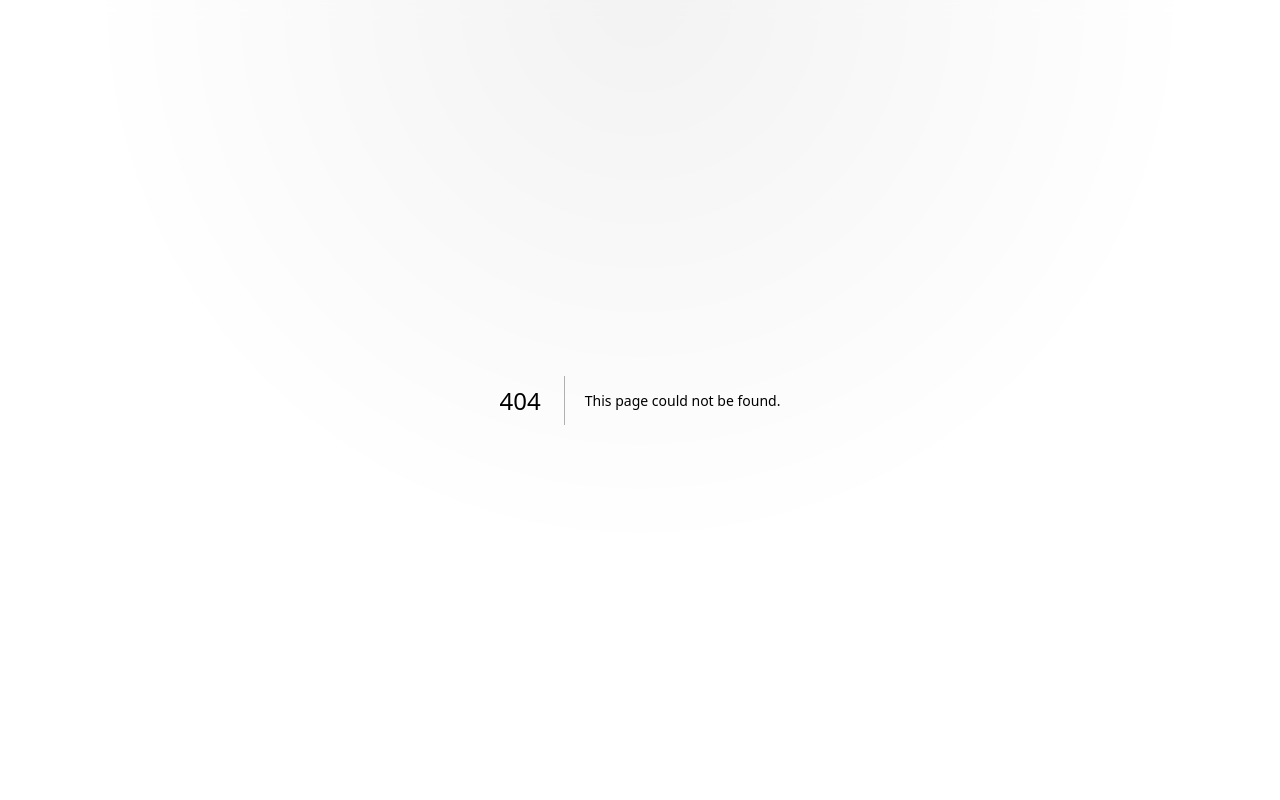
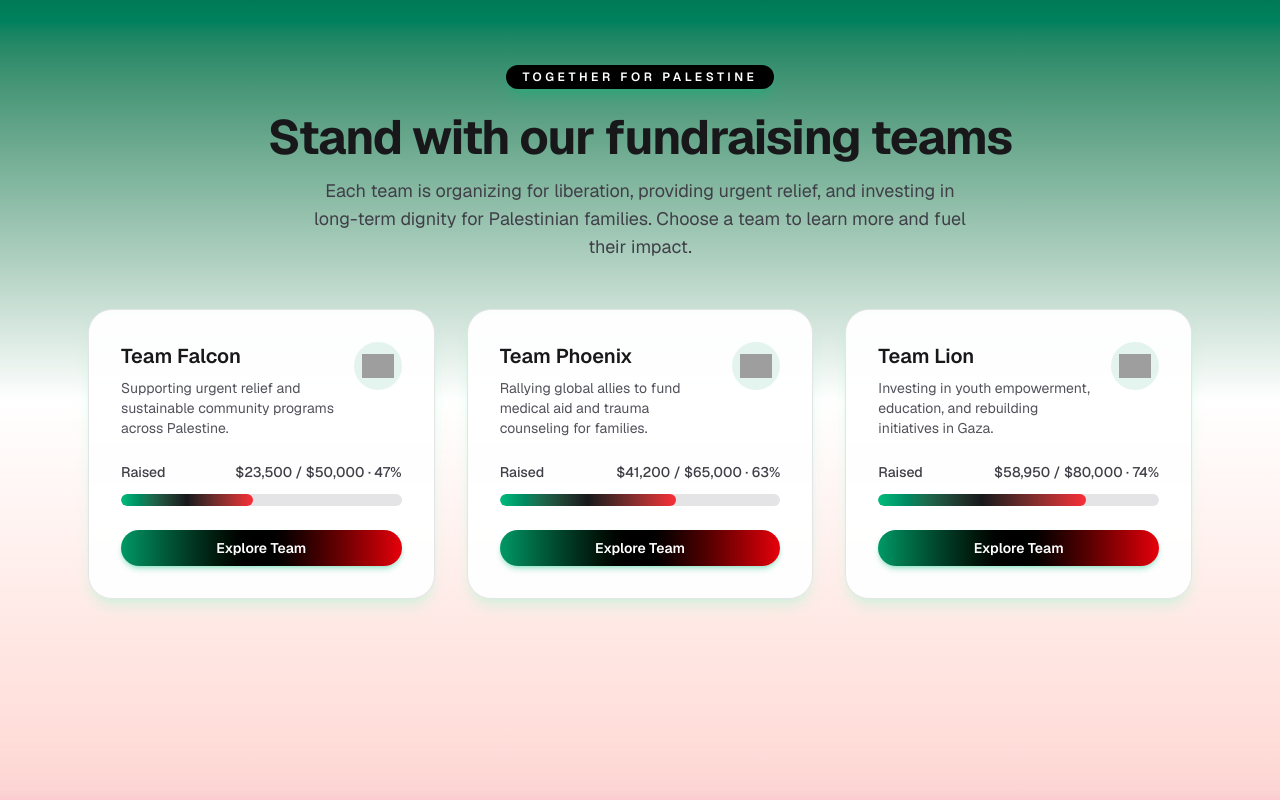
Before and after one commit to hunaidkhan/msa-pw-fundraiser-2025, a Next.js app: page /teams in a window 1280 px wide. Before the commit this address had no page. Built offline with nearby package versions, Linux system fonts and the light colour scheme; grey boxes are pictures that could not be loaded.

Commit message:
Add Palestine-themed teams section

```diff
--- /dev/null
+++ b/app/components/TeamCard.tsx
@@ -0,0 +1,53 @@
+import Image from "next/image";
+import Link from "next/link";
+import type { Team } from "@/config/teams";
+
+type TeamCardProps = {
+  team: Team;
+};
+
+export const TeamCard = ({ team }: TeamCardProps) => {
+  const goal = team.fundraisingGoal ?? 0;
+  const raised = team.fundraisingRaised ?? 0;
+  const progress = goal > 0 ? Math.min(100, Math.round((raised / goal) * 100)) : 0;
+
+  return (
+    <article className="flex flex-col gap-6 rounded-3xl border border-zinc-200 bg-white/95 p-8 shadow-lg shadow-emerald-200/40 transition hover:-translate-y-1 hover:shadow-xl dark:border-zinc-800 dark:bg-zinc-900/90">
+      <div className="flex items-start justify-between gap-4">
+        <div>
+          <h3 className="text-xl font-semibold text-zinc-900 dark:text-white">{team.name}</h3>
+          {team.description ? (
+            <p className="mt-2 text-sm text-zinc-600 dark:text-zinc-300">{team.description}</p>
+          ) : null}
+        </div>
+        {team.logoUrl ? (
+          <span className="relative inline-flex h-12 w-12 shrink-0 items-center justify-center overflow-hidden rounded-full bg-emerald-600/10">
+            <Image src={team.logoUrl} alt="" width={48} height={48} className="h-8 w-8 object-contain" />
+          </span>
+        ) : null}
+      </div>
+
+      <div className="space-y-3">
+        <div className="flex items-center justify-between text-sm font-medium text-zinc-700 dark:text-zinc-200">
+          <span>Raised</span>
+          <span>
+            ${raised.toLocaleString()} / ${goal.toLocaleString()} · {progress}%
+          </span>
+        </div>
+        <div className="h-3 overflow-hidden rounded-full bg-zinc-200 dark:bg-zinc-800">
+          <div
+            className="h-full rounded-full bg-gradient-to-r from-emerald-500 via-zinc-900 to-red-500"
+            style={{ width: `${progress}%` }}
+          />
+        </div>
+      </div>
+
+      <Link
+        href={`/teams/${team.slug}`}
+        className="inline-flex items-center justify-center rounded-full bg-gradient-to-r from-emerald-600 via-black to-red-600 px-6 py-2 text-sm font-semibold text-white shadow-md shadow-emerald-500/30 transition hover:brightness-110 focus-visible:outline focus-visible:outline-2 focus-visible:outline-offset-2 focus-visible:outline-emerald-500"
+      >
+        Explore Team
+      </Link>
+    </article>
+  );
+};
--- /dev/null
+++ b/app/teams/[slug]/page.tsx
@@ -0,0 +1,116 @@
+import Link from "next/link";
+import type { Metadata } from "next";
+import { notFound } from "next/navigation";
+import { getAllTeams, getTeamBySlug } from "@/config/teams";
+
+// To switch to root-level slugs (e.g., /team-falcon), move this file to app/[slug]/page.tsx and update links accordingly.
+
+type TeamPageProps = {
+  params: { slug: string };
+};
+
+export const generateStaticParams = () =>
+  getAllTeams().map((team) => ({ slug: team.slug }));
+
+export const generateMetadata = ({ params }: TeamPageProps): Metadata => {
+  const { slug } = params;
+  const team = getTeamBySlug(slug);
+
+  if (!team) {
+    return {
+      title: "Team not found | Palestine Solidarity Fundraiser",
+    };
+  }
+
+  const title = `${team.name} | Palestine Solidarity Fundraiser`;
+  const description =
+    team.description ??
+    "Join our collective effort to provide relief, resilience, and hope for communities across Palestine.";
+
+  return {
+    title,
+    description,
+    openGraph: {
+      title,
+      description,
+      type: "article",
+      url: `/teams/${team.slug}`,
+    },
+    twitter: {
+      card: "summary_large_image",
+      title,
+      description,
+    },
+  };
+};
+
+const TeamPage = ({ params }: TeamPageProps) => {
+  const { slug } = params;
+  const team = getTeamBySlug(slug);
+
+  if (!team) {
+    notFound();
+  }
+
+  const goal = team.fundraisingGoal ?? 0;
+  const raised = team.fundraisingRaised ?? 0;
+  const progress = goal > 0 ? Math.min(100, Math.round((raised / goal) * 100)) : 0;
+
+  return (
+    <div className="min-h-screen bg-gradient-to-b from-emerald-700 via-black/80 to-red-700/70 py-20 text-white">
+      <div className="mx-auto flex w-full max-w-5xl flex-col gap-12 px-6">
+        <section className="relative overflow-hidden rounded-[2.75rem] border border-white/20 bg-white/5 p-10 shadow-2xl backdrop-blur">
+          <div className="absolute inset-0 -z-10 bg-[radial-gradient(circle_at_top,_rgba(255,255,255,0.18),_transparent_55%)]" />
+          <div className="flex flex-col gap-8 lg:flex-row lg:items-start lg:justify-between">
+            <div className="max-w-2xl space-y-6">
+              <p className="inline-flex items-center rounded-full bg-emerald-500/20 px-4 py-1 text-xs font-semibold uppercase tracking-[0.3em] text-emerald-200">
+                Free Palestine
+              </p>
+              <h1 className="text-4xl font-bold tracking-tight sm:text-5xl">{team.name}</h1>
+              {team.description ? (
+                <p className="text-lg leading-relaxed text-zinc-100/90">{team.description}</p>
+              ) : null}
+            </div>
+            <div className="flex w-full max-w-sm flex-col gap-6 rounded-3xl bg-white/10 p-6 shadow-lg shadow-emerald-500/30">
+              <div>
+                <h2 className="text-sm font-semibold uppercase tracking-wide text-emerald-200">
+                  Fundraising Progress
+                </h2>
+                <p className="mt-2 text-3xl font-bold text-white">
+                  ${raised.toLocaleString()} <span className="text-base font-medium text-emerald-200">raised</span>
+                </p>
+                <p className="text-sm text-zinc-200">
+                  Goal: ${goal.toLocaleString()} · {progress}% to target
+                </p>
+              </div>
+              <div className="h-3 overflow-hidden rounded-full bg-white/10">
+                <div
+                  className="h-full rounded-full bg-gradient-to-r from-emerald-400 via-white to-red-500"
+                  style={{ width: `${progress}%` }}
+                />
+              </div>
+              <div className="grid gap-3 text-sm text-zinc-200">
+                <span>Amplify this team by sharing their story and giving generously.</span>
+                <span className="text-xs uppercase tracking-[0.25em] text-emerald-200/80">
+                  Liberation through solidarity
+                </span>
+              </div>
+              <div className="flex flex-col gap-3">
+                {/* Example embedding with a modal */}
+                {/* <DonateModal open={isOpen} onOpenChange={setOpen} defaultTeamId={team.id} /> */}
+                <Link
+                  href={`/donate?teamId=${team.id}`}
+                  className="inline-flex items-center justify-center rounded-full bg-gradient-to-r from-emerald-500 via-white/90 to-red-500 px-6 py-3 text-base font-semibold text-black shadow-lg shadow-emerald-500/40 transition hover:scale-[1.02] focus-visible:outline focus-visible:outline-2 focus-visible:outline-offset-2 focus-visible:outline-white"
+                >
+                  Donate to {team.name}
+                </Link>
+              </div>
+            </div>
+          </div>
+        </section>
+      </div>
+    </div>
+  );
+};
+
+export default TeamPage;
--- /dev/null
+++ b/app/teams/page.tsx
@@ -0,0 +1,39 @@
+import type { Metadata } from "next";
+import { TeamCard } from "@/app/components/TeamCard";
+import { getAllTeams } from "@/config/teams";
+
+export const metadata: Metadata = {
+  title: "Meet Our Teams | Palestine Solidarity Fundraiser",
+  description:
+    "Discover the teams championing relief, resilience, and hope for communities across Palestine.",
+};
+
+const TeamsPage = () => {
+  const teams = getAllTeams();
+
+  return (
+    <div className="min-h-screen bg-gradient-to-b from-emerald-700 via-white to-red-600/20 py-16">
+      <div className="mx-auto flex w-full max-w-6xl flex-col gap-12 px-6">
+        <header className="text-center">
+          <p className="inline-flex items-center rounded-full bg-black px-4 py-1 text-xs font-semibold uppercase tracking-[0.3em] text-white shadow-lg shadow-emerald-500/30">
+            Together for Palestine
+          </p>
+          <h1 className="mt-6 text-4xl font-bold tracking-tight text-zinc-900 sm:text-5xl">
+            Stand with our fundraising teams
+          </h1>
+          <p className="mx-auto mt-4 max-w-2xl text-base text-zinc-700 sm:text-lg">
+            Each team is organizing for liberation, providing urgent relief, and investing in long-term dignity for Palestinian families. Choose a team to learn more and fuel their impact.
+          </p>
+        </header>
+
+        <section className="grid gap-8 sm:grid-cols-2 lg:grid-cols-3">
+          {teams.map((team) => (
+            <TeamCard key={team.id} team={team} />
+          ))}
+        </section>
+      </div>
+    </div>
+  );
+};
+
+export default TeamsPage;
--- /dev/null
+++ b/config/teams.ts
@@ -0,0 +1,50 @@
+export type Team = {
+  id: string;
+  slug: string;
+  name: string;
+  description?: string;
+  logoUrl?: string;
+  fundraisingGoal?: number;
+  fundraisingRaised?: number;
+};
+
+const TEAMS: Team[] = [
+  {
+    id: "team-falcon",
+    slug: "team-falcon",
+    name: "Team Falcon",
+    description:
+      "Supporting urgent relief and sustainable community programs across Palestine.",
+    logoUrl: "/logos/falcon.svg",
+    fundraisingGoal: 50000,
+    fundraisingRaised: 23500,
+  },
+  {
+    id: "team-phoenix",
+    slug: "team-phoenix",
+    name: "Team Phoenix",
+    description:
+      "Rallying global allies to fund medical aid and trauma counseling for families.",
+    logoUrl: "/logos/phoenix.svg",
+    fundraisingGoal: 65000,
+    fundraisingRaised: 41200,
+  },
+  {
+    id: "team-lion",
+    slug: "team-lion",
+    name: "Team Lion",
+    description:
+      "Investing in youth empowerment, education, and rebuilding initiatives in Gaza.",
+    logoUrl: "/logos/lion.svg",
+    fundraisingGoal: 80000,
+    fundraisingRaised: 58950,
+  },
+];
+
+export const getAllTeams = (): Team[] => TEAMS;
+
+export const getTeamBySlug = (slug: string): Team | undefined =>
+  TEAMS.find((team) => team.slug === slug);
+
+export const getTeamById = (id: string): Team | undefined =>
+  TEAMS.find((team) => team.id === id);
```
